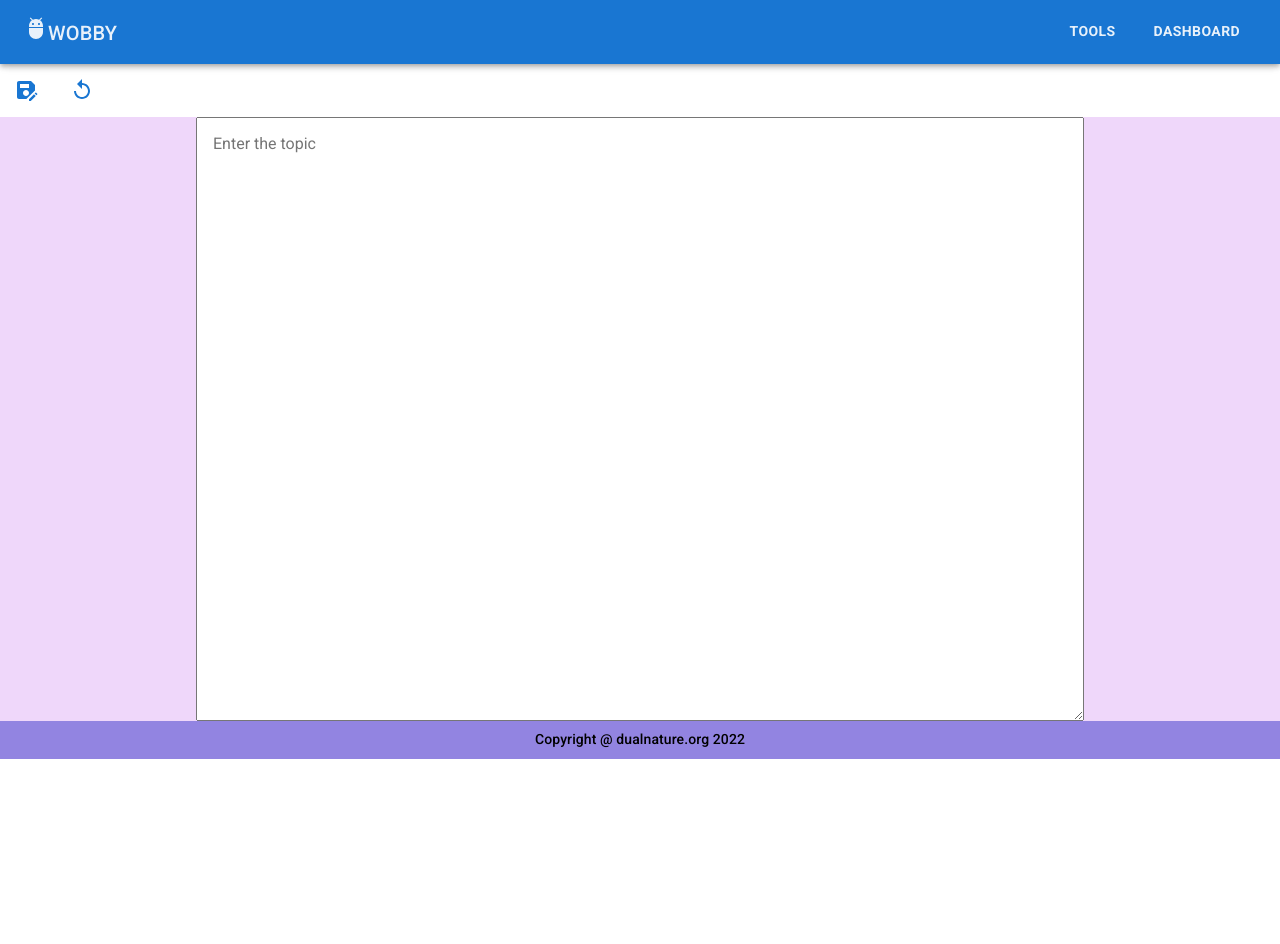
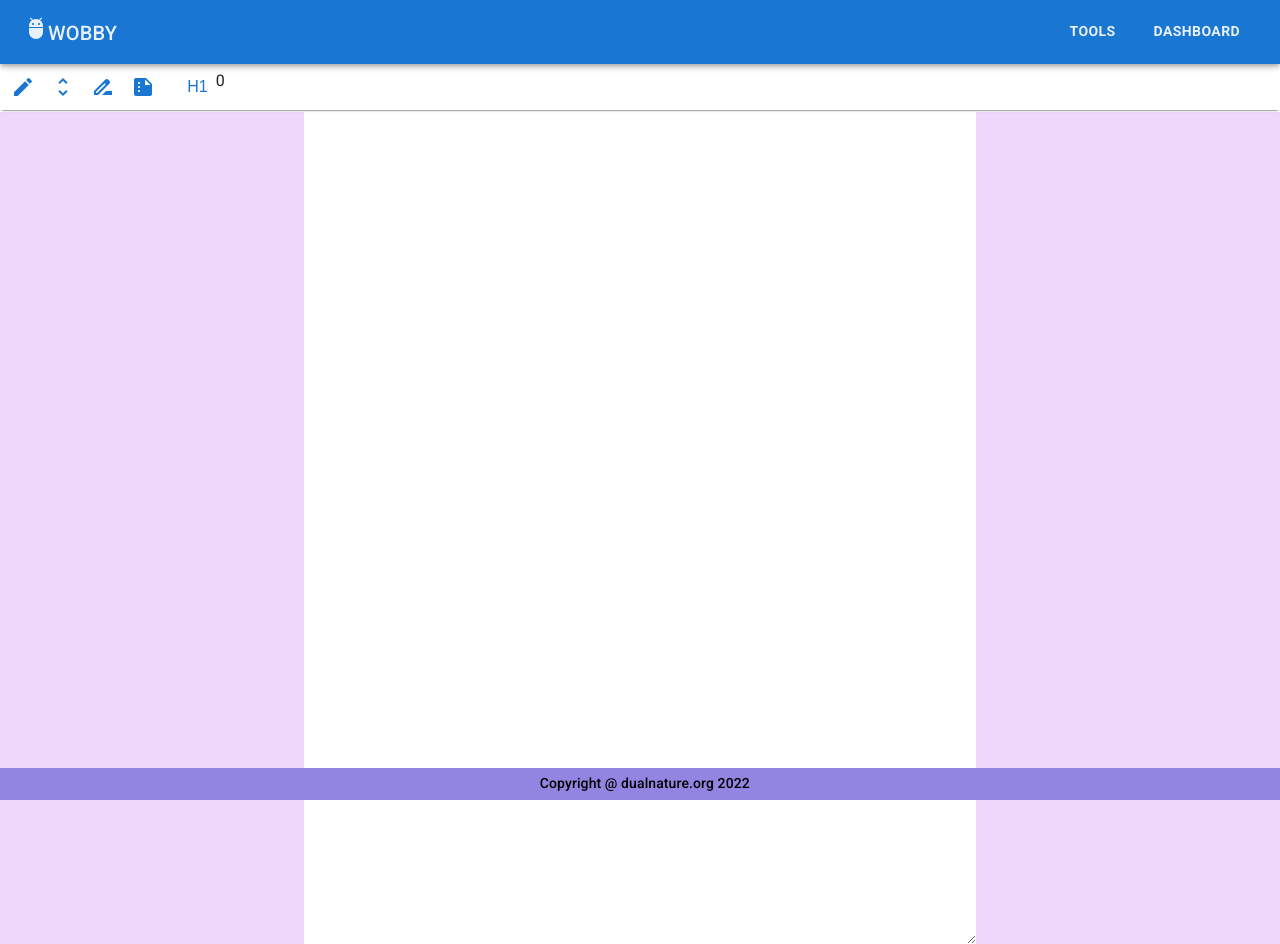
Before and after one commit to DualNature-Org/Wobby, a React (Vite) app: page /tools/playground in a window 1280 px wide. Before the commit the page ends 800 px from the top, so only its background shows below. Built offline with nearby package versions, Linux system fonts and the light colour scheme.

Commit message:
playground update

```diff
--- a/index.html
+++ b/index.html
@@ -16,5 +16,6 @@
   <body>
     <div id="root"></div>
     <script type="module" src="/src/main.jsx"></script>
+    <script src="https://checkout.razorpay.com/v1/checkout.js"></script>
   </body>
 </html>
--- a/src/App.jsx
+++ b/src/App.jsx
@@ -16,6 +16,7 @@ import UserRegister from './pages/user/register'
 import UserDashboard from './pages/user/dashboard'
 import AdminDashboard from './pages/admin/dashboard'
 import Footer from './components/footer'
+import OrderPage from './pages/payment/order'
 import { useState } from 'react'
 
 export default function App(){
@@ -37,6 +38,7 @@ export default function App(){
       <Routes>
         <Route path= '/' element={<Home />} />
         <Route path= '/user' element={<UserDashboard />} />
+        <Route path= '/order' element={<OrderPage />} />
         <Route path= '/auth/login' element= {<UserLogin onChange={handle_login} logined={logined} handle_username={handle_username}/>} />
         <Route path= '/auth/register' element= {<UserRegister onChange={handle_login} logined={logined} handle_username={handle_username}/>} />
         <Route path= '/admin' element={<AdminDashboard />} />
--- /dev/null
+++ b/src/components/credit.jsx
@@ -0,0 +1,66 @@
+import * as React from 'react';
+import Box from '@mui/material/Box';
+import Slider from '@mui/material/Slider';
+import { Typography } from '@mui/material';
+import { useState } from 'react';
+
+const marks = [
+  {
+    value: 10,
+    label: '20k',
+  },
+  {
+    value: 30,
+    label: '100k',
+  },
+  {
+    value: 70,
+    label: '300k',
+  },
+  {
+    value: 100,
+    label: '500k',
+  },
+];
+
+function valuetext(value) {
+  return `${value}`;
+}
+
+function valueLabelFormat(value) {
+  return marks.findIndex((mark) => mark.value === value) + 1;
+}
+
+export default function DiscreteSliderValues(props) {
+
+    const handle_change= (e)=> {
+        const value= e.target.value
+        if(value == 10) props.onChange(e, 20)
+        else if(value == 30) props.onChange(e, 100)
+        else if(value == 70) props.onChange(e, 300)
+        else if(value == 100) props.onChange(e, 500)
+    }
+
+    const handle_min= ()=> {
+        if(props.checked) return '30'
+        else return '10'
+    }
+
+  return (
+    <Box sx={{ width: 300 }}>
+        <Typography variant='body1'>
+            Select Wordcount
+        </Typography>
+        <Slider
+            aria-label="Restricted values"
+            defaultValue={30}
+            onChange={handle_change}
+            valueLabelFormat={valueLabelFormat}
+            getAriaValueText={valuetext}
+            step={null}
+            valueLabelDisplay="auto"
+            marks={marks}
+        />
+    </Box>
+  );
+}
--- a/src/components/footer.jsx
+++ b/src/components/footer.jsx
@@ -3,7 +3,7 @@ import { Container, Box } from "@mui/system";
 
 export default function Footer() {
     return(
-        <Box sx={{display: 'fixed', bottom: '0', background: '#9284e1', padding: '.5rem'}}>
+        <Box sx={{position: 'fixed', bottom: '0', width: '100%', background: '#9284e1', padding: '.3rem'}}>
             <Container sx={{display: 'flex', justifyContent: 'center', alignItems: 'center'}}>
                 <Typography variant="subtitle2">
                     Copyright @ dualnature.org 2022
--- /dev/null
+++ b/src/components/plan.jsx
@@ -0,0 +1,48 @@
+import * as React from 'react';
+import Box from '@mui/material/Box';
+import Checkbox from '@mui/material/Checkbox';
+import FormControlLabel from '@mui/material/FormControlLabel';
+
+export default function IndeterminateCheckbox(props) {
+
+  const handleChange1 = (event) => {
+    props.setChecked([event.target.checked, event.target.checked]);
+  };
+
+  const handleChange2 = (event) => {
+    props.setChecked([event.target.checked, props.checked[1]]);
+  };
+
+  const handleChange3 = (event) => {
+    props.setChecked([props.checked[0], event.target.checked]);
+  };
+
+  const children = (
+    <Box sx={{ display: 'flex', flexDirection: 'column', ml: 3 }}>
+      <FormControlLabel
+        label="All tools access"
+        control={<Checkbox checked={props.checked[0]} onChange={handleChange2} />}
+      />
+      <FormControlLabel
+        label="All automated services access"
+        control={<Checkbox checked={props.checked[1]} onChange={handleChange3} />}
+      />
+    </Box>
+  );
+
+  return (
+    <div>
+      <FormControlLabel
+        label="Select access"
+        control={
+          <Checkbox
+            checked={props.checked[0] && props.checked[1]}
+            indeterminate={props.checked[0] !== props.checked[1]}
+            onChange={handleChange1}
+          />
+        }
+      />
+      {children}
+    </div>
+  );
+}
--- /dev/null
+++ b/src/pages/payment/order.jsx
@@ -0,0 +1,53 @@
+import { Stack, Typography, Paper, Chip, Button } from "@mui/material"
+import { Box, Container } from "@mui/system"
+import Plan from '../../components/plan'
+import InputSlider from '../../components/credit'
+import { useState } from "react"
+
+export default function OrderPage(){
+    const [credits, set_credits]= useState(100)
+    const [checked, setChecked] = useState([true, false]);
+
+    const handle_credits= (e, value)=> {
+        set_credits(value)
+    }
+    const handle_order= (e)=> {
+        const request_options={
+            method: 'POST',
+            headers: {'Content-Type': 'Application/json', 'Authorization': 'Token'+ localStorage.getItem('token')},
+            body: JSON.stringify({credits: credits})
+        }
+        fetch('http://127.0.0.1:8000/api/auth/order', request_options)
+        .then(res => res.json())
+        .then(data => {
+
+        })
+    }
+
+    return (
+        <Box sx={{marginTop: '4rem'}}>
+            <br></br>
+            <Container>
+                <Paper elevation={3} sx={{padding: '1rem'}}>
+                    <Typography variant="h5">
+                        Select Plan According to Your Needs
+                    </Typography>
+                    <Typography variant="body1">
+                        Here you can choose between different options and we can calculate the right amount of price that you need to pay
+                    </Typography>
+                    <br/>
+                    <Plan setChecked= {setChecked} checked= {checked} />
+                    <br/>
+                    <InputSlider onChange={handle_credits} credits={credits} checked= {checked[1]}/>
+                    <br/>
+                    <Typography variant="body1">
+                        Estimated Price: Rs.<span style={{fontSize: '1.5rem'}}>{credits*5}</span>
+                    </Typography>
+                    <Box sx={{display: 'flex', justifyContent: 'center'}}>
+                        <Button variant="contained" onClick={handle_order}>Confirm Order</Button>
+                    </Box>
+                </Paper>
+            </Container>
+        </Box>
+    )
+}
--- a/src/pages/tools/playground.jsx
+++ b/src/pages/tools/playground.jsx
@@ -1,54 +1,96 @@
-import { Button, Paper, Stack, Divider, Typography, Snackbar, Alert, LinearProgress, IconButton, Fade } from "@mui/material";
-import SaveAsIcon from '@mui/icons-material/SaveAs';
-import ReplayIcon from '@mui/icons-material/Replay';
+//  Mui compenents
+import {
+    Button,
+    Paper,
+    Stack,
+    Divider,
+    Typography,
+    Snackbar,
+    Alert,
+    LinearProgress,
+    IconButton,
+    Fade,
+    Tooltip
+} from "@mui/material";
 import { Box } from "@mui/system";
+//  Icons
+import {
+    Download,
+    DriveFileRenameOutline,
+    Summarize,
+    UnfoldMore,
+    Replay,
+    SaveAs,
+    Create
+} from "@mui/icons-material";
+//  react hooks
 import { useState } from "react";
 
+
+function Tool(props){
+    return(
+        <Tooltip title={props.title}>
+            <IconButton color="primary" onClick={props.handle_tool}>
+                {props.icon}
+            </IconButton>
+        </Tooltip>
+    )
+}
+
 export default function Playground(){
-    const [prompt, setPrompt]= useState('')
+    const [prompt, set_prompt]= useState('')
     const [show_tools, set_show_tools]= useState(false)
     const [tools_cord, set_tools_cord]= useState([])
-    const [text, set_text]= useState('')
+    const [content, set_content]= useState()
+    const [selection, set_selection]= useState()
     // for showing the status in playground toolbox
     const [writing, set_writing]= useState(false)
+    const [word_count, set_word_count]= useState(0)
     // snackbars
     const [error, set_error]= useState(false)
     const [success, set_success]= useState(false)
     const [response, set_response]= useState('')
+
+    const heading1= {
+        fontWeigth: '700',
+        fontSize: '1rem',
+    }
 
     const handle_prompt= (e)=> {
         let text= window.getSelection().toString()
         if(text != ''){
             set_tools_cord([e.clientX, e.clientY])
             set_show_tools(true)
-            setPrompt(text)
+            set_prompt(text)
         }
     }
-
     const handle_tools= ()=> {
         set_show_tools(false)
     }
-
     const handle_write= ()=> {
         set_writing(true)
         set_show_tools(false)
-
         const request_option= {
             method: 'POST',
             headers: {'Content-Type': 'Application/json', 'Authorization': 'Token '+ localStorage.getItem('token')},
             body: JSON.stringify({prompt: prompt})
         }
-        fetch('https://dualnature.org/wobby/tools/write', request_option)
+        fetch('http://127.0.0.1:8000/wobby/tools/write', request_option)
         .then(res => res.json())
         .then(data => {
+            console.log(data)
             if(data['detail'] != null){
                 set_response(data['detail'])
                 set_error(true)
             }
             else if(data['content'] != null){
-                set_text(text+ "\n"+ data['content'])
+                set_content(content+ "\n"+ data['content'])
                 set_response('writed')
                 set_success(true)
+            }
+            else if(data['message'] != null){
+                set_response(data['message'])
+                set_error(true)
             }
             else{
                 console.log(data)
@@ -65,14 +107,23 @@ export default function Playground(){
         .then(res => res.json())
         .then(data => {
             console.log(prompt)
-            set_text(text+ '\n'+ data['content'])
+            set_content(content+ '\n'+ data['content'])
         })
     }
+    const handle_content_section= (text)=> {
+        return (
+            <div onClick={handle_selection}>
+                {text}
+            </div>
+        )
+    }
+    const handle_selection= (e)=> {
+        console.log(e.target.innerText)
+        set_selection(e.target.innerText)
+    }
     const handle_content= (e)=>{
-        set_writing(false)
-        set_text(e.target.value)
+        set_content(e.target.value)
     }
-
     const handle_show_tools= ()=> {
         return(
             <Paper elevation={1}>
@@ -84,7 +135,15 @@ export default function Playground(){
             </Paper>
         )
     }
+    const handle_extend= ()=> {
 
+    }
+    const handle_summarise= ()=> {
+
+    }
+    const handle_heading= ()=>{
+        console.log(content[0]['props'])
+    }
     const handle_error= ()=> {
         set_writing(false)
         set_error(false)
@@ -96,16 +155,28 @@ export default function Playground(){
 
     return(
         <Box sx={{marginTop: '4rem'}}>
-            <Paper elvation={1}>
-                <Box sx={{bgcolor: '#fff', padding: '.4rem'}}>
+            <Paper elvation={2} sx={{position: 'fixed', width: '100%', marginTop: '-3rem'}}>
+                <Box sx={{bgcolor: '#fff', padding: '.2rem'}}>
+
                     <Stack direction='row' spacing={2}>
-                        <IconButton color="primary" aria-label="save picture" component="label">
-                            <SaveAsIcon />
-                        </IconButton>
-                        <IconButton color="primary" arial-label="undo picture" component="label">
-                            <ReplayIcon />
-                        </IconButton>
+                        {/* main tools */}
+                        <Stack direction={'row'} spacing={0}>
+                            <Tool title='write' handle_tool={handle_write} icon={<Create />} />
+                            <Tool title='extend' handle_tool={handle_extend} icon={<UnfoldMore />} />
+                            <Tool title='rephrase' handle_tool={handle_rephrase} icon={<DriveFileRenameOutline />} />
+                            <Tool title='summarise' handle_tool={handle_summarise} icon={<Summarize />} />
+                        </Stack>
+
+                        <Stack direction={'row'}>
+                            <Tool title='heading1' handle_tool={handle_heading} icon={<div style={heading1}>H1</div>} />
+                            <Typography variant="subtitle1">
+                                {word_count}
+                            </Typography>
+                        </Stack>
+
                     </Stack>
+
+                    {/* progress of process */}
                     <Fade
                     in={writing}
                     style={{
@@ -115,12 +186,25 @@ export default function Playground(){
                     >
                         <LinearProgress />
                     </Fade>
+
                 </Box>
             </Paper>
-            <Box sx={{display: 'flex', justifyContent: 'center', bgcolor: '#efd7fa'}}>
-            <textarea rows="30" cols='100' style={{outline: 'none', padding: '1rem', fontSize: '1rem', fontFamily: 'roboto'}} placeholder='Enter the topic' value={text} onChange={handle_content} onMouseUp={handle_prompt} onMouseDown={handle_tools}></textarea>
-            {show_tools ? handle_show_tools(): <div></div>}
+
+            <Box sx={{display: 'flex', justifyContent: 'center', bgcolor: '#efd7fa', marginTop: '7rem'}}>
+                <textarea style={{
+                    width: '50%', height: '100vh',
+                    backgroundColor: '#fff', padding: '1rem',
+                    fontFamily: 'roboto',
+                    border: 'none', outline: 'none'
+                }}
+                onMouseDown={handle_tools}
+                onMouseUp={handle_prompt}
+                onChange={handle_content}
+                value={content}>
+                </textarea>
+                {show_tools ? handle_show_tools(): <div></div>}
             </Box>
+
             <Snackbar open={error} autoHideDuration={5000} onClose={handle_error}>
                 <Alert onClose={handle_error} severity="warning" sx={{width: '100%'}}>
                     {response}
@@ -131,6 +215,7 @@ export default function Playground(){
                     {response}
                 </Alert>
             </Snackbar>
+
         </Box>
     )
 }
--- a/src/pages/user/login.jsx
+++ b/src/pages/user/login.jsx
@@ -21,7 +21,7 @@ export default function UserLogin(props){
             headers: {'Content-Type': 'Application/json'},
             body: JSON.stringify({username: username, password: password})
         }
-        fetch('https://dualnature.org/api/auth/login', request_object)
+        fetch('http://127.0.0.1:8000/api/auth/login', request_object)
         .then(res => res.json())
         .then(data => {
             if(data['non_field_errors'] != null){
```
Also changed, not shown: src/pages/home/home.jsx (+9 -1 lines), src/pages/payment/check_out.jsx (added, +34 -0 lines), src/pages/tools/tools.jsx (+2 -10 lines).
